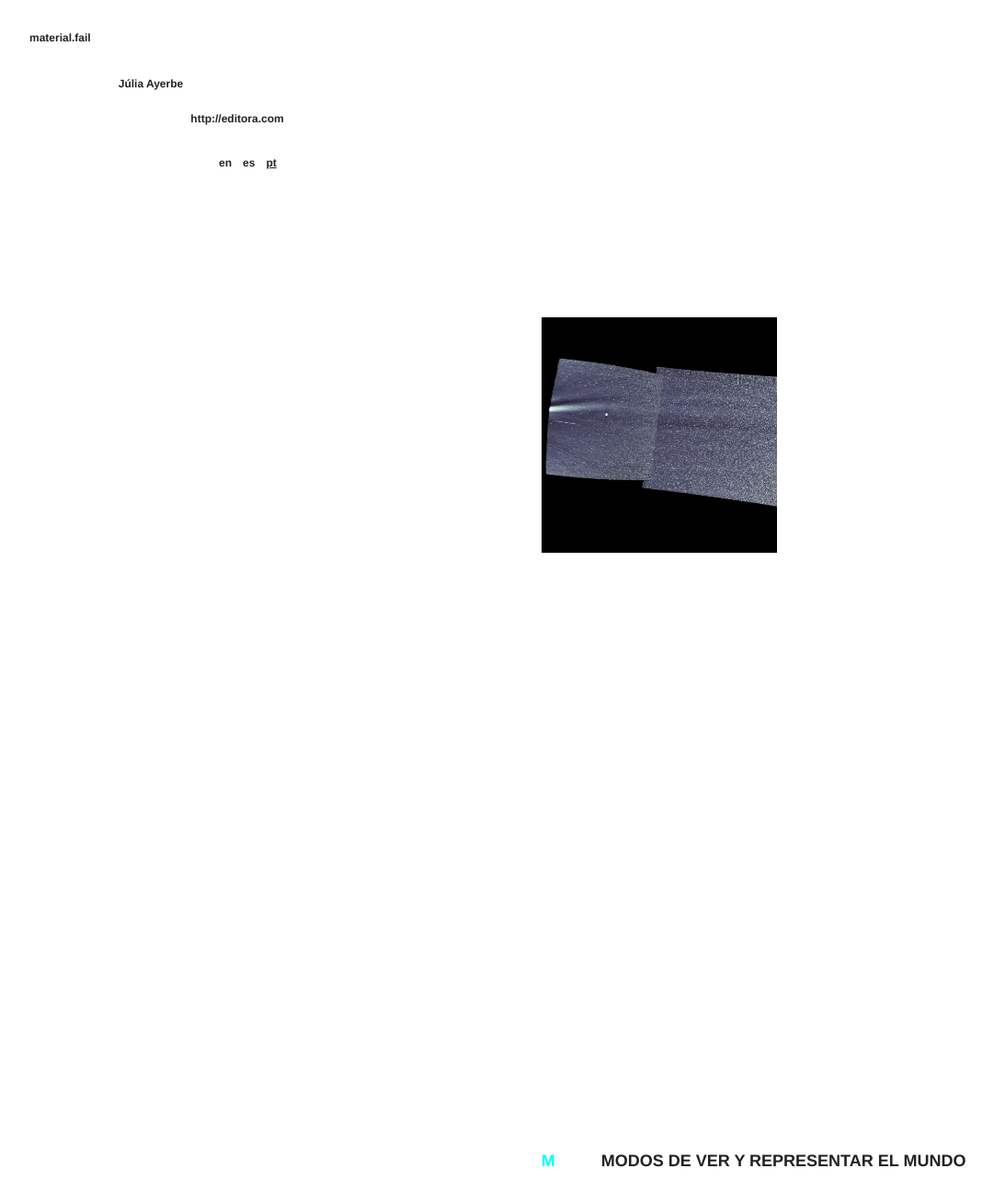
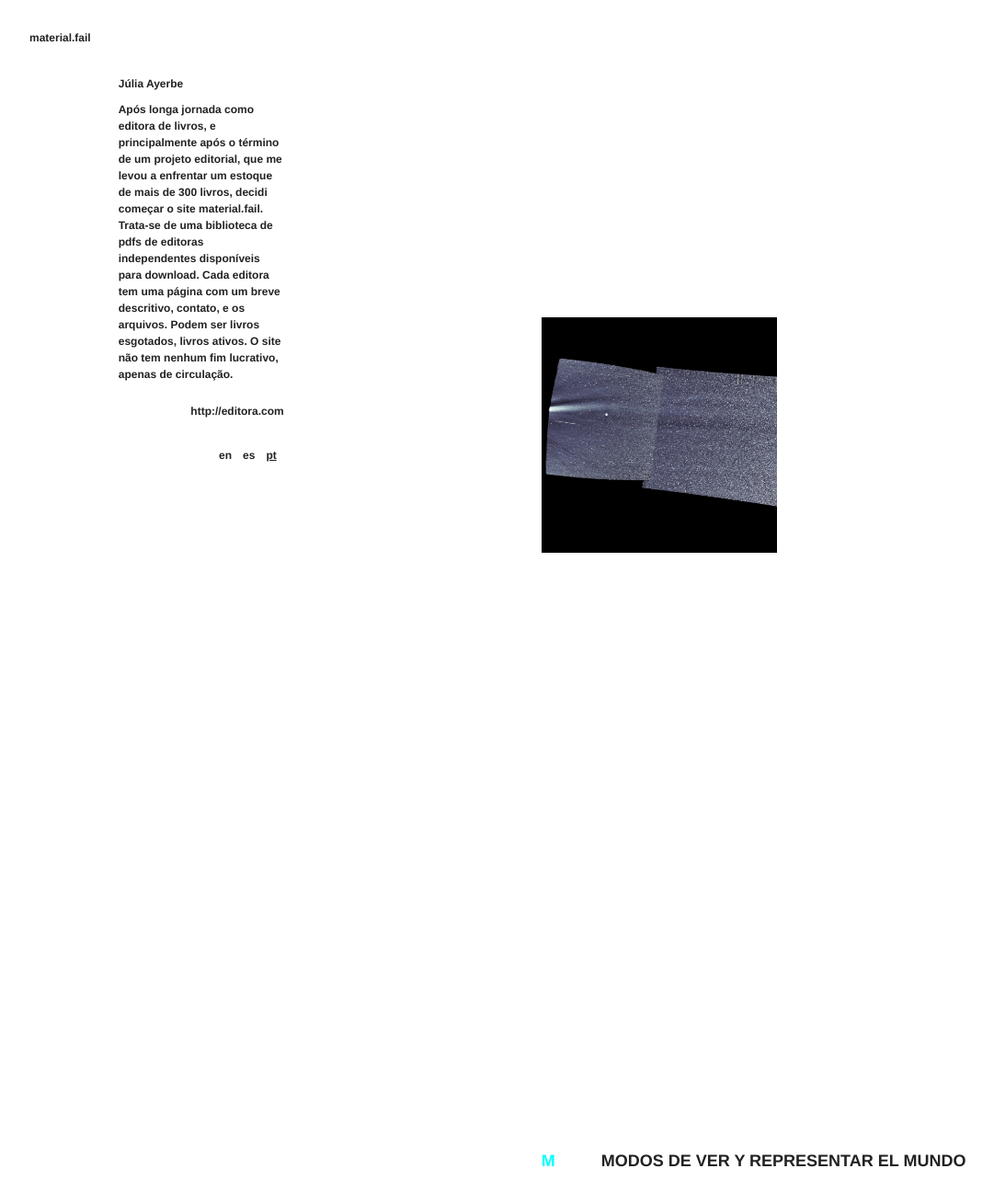
Before and after one commit to material-fail/material.fail, a Jekyll site: the page built from _pages/julia-ayerbe.md, in a window 1280 px wide. Shown: the top 1308 px of the page at 92% size, without its empty margins (8-1089 px from the left). Built offline with Jekyll 4.4.1, drawn with Linux system fonts in a browser that asks for light colours; nearby versions of some CDN libraries.

Commit message:
upadtes some editora descriptions

```diff
--- a/_pages/julia-ayerbe.md
+++ b/_pages/julia-ayerbe.md
@@ -1,6 +1,15 @@
 ---
 published: true
 title: Júlia Ayerbe
+about-en: ''
+about-es: ''
+about-pt: >-
+  Após longa jornada como editora de livros, e principalmente após o término de
+  um projeto editorial, que me levou a enfrentar um estoque de mais de 300
+  livros, decidi começar o site material.fail. Trata-se de uma biblioteca de
+  pdfs de editoras independentes disponíveis para download. Cada editora tem uma
+  página com um breve descritivo, contato, e os arquivos. Podem ser livros esgotados,
+  livros ativos. O site não tem nenhum fim lucrativo, apenas de circulação.
 site: 'http://editora.com'
 email: contato@editora.com
 books:
```
Also changed, not shown: _pages/e-selo-de-lingua.md (+1 -7 lines).
